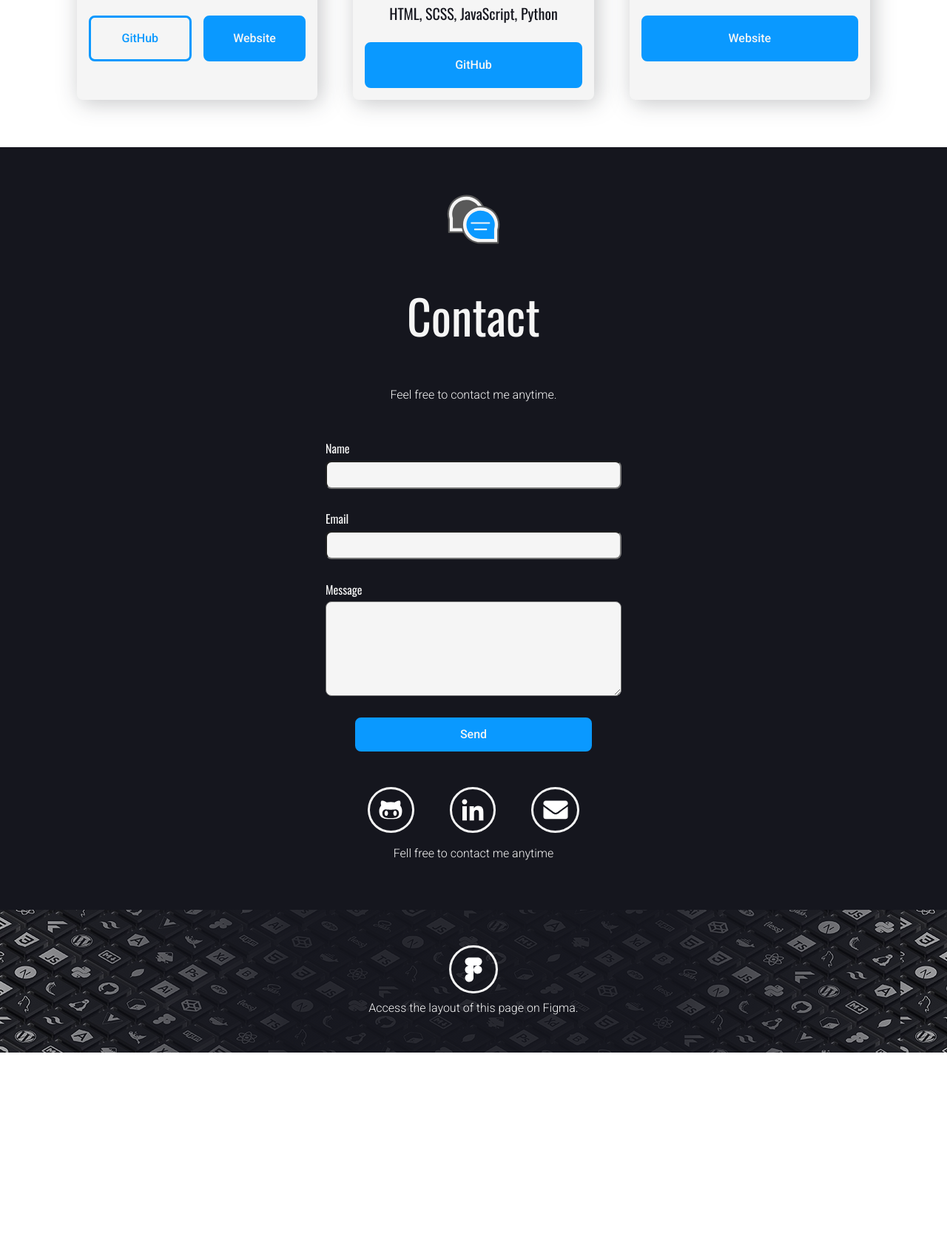
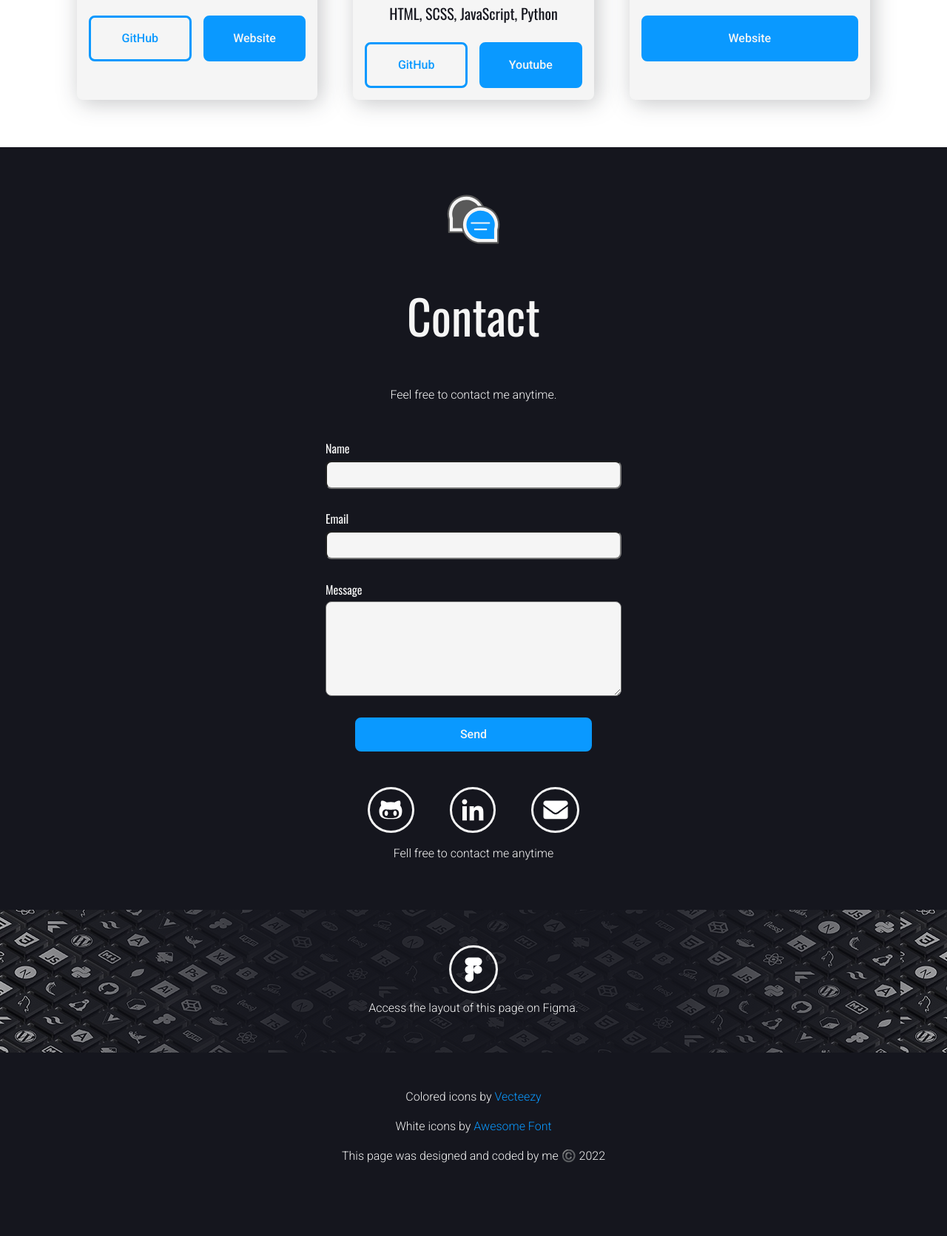
Before and after one commit to diegoflorenca/personal-website, a plain HTML site: page index.html in a window 1280 px wide. Shown: the part 2792-4463 px from the top of the page at 74% size. Before the commit the page ends 4215 px from the top, so only its background shows below. Drawn offline with nearby package versions, Linux system fonts and the light colour scheme.

Commit message:
Footer completed

```diff
--- a/css/main.scss
+++ b/css/main.scss
@@ -291,3 +291,9 @@
 		}
 	}
 }
+
+.footer {
+	padding: 3rem;
+	flex-direction: column;
+	padding-bottom: 6rem;
+}
--- a/index.html
+++ b/index.html
@@ -12,6 +12,12 @@
   <script src="./js/navigation.js" defer></script>
   <title>Diego`s portfolio</title>
 </head>
+
+<!-- **************************************************** -->
+<!-- Thank you for your interest in my code -->
+<!-- For more details check out my GitHub page -->
+<!-- https://github.com/diegoflorenca -->
+<!-- **************************************************** -->
 
 <body>
   <header class="container bg-light">
@@ -99,8 +105,10 @@
               with Kevin Powell Scrimba course.</p>
             <p class="f-accent fs-500 text-center">HTML, CSS, JavaScript</p>
             <div class="buttons grid">
-              <a href="https://github.com/diegoflorenca/space-travel-scrimba" class="btn btn-outlined">GitHub</a>
-              <a href="https://diegoflorenca.github.io/space-travel-scrimba/" class="btn btn-regular">Website</a>
+              <a href="https://github.com/diegoflorenca/space-travel-scrimba" class="btn btn-outlined"
+                target="_blank">GitHub</a>
+              <a href="https://diegoflorenca.github.io/space-travel-scrimba/" class="btn btn-regular"
+                target="_blank">Website</a>
             </div>
           </div>
         </div>
@@ -111,8 +119,11 @@
             <p class="text-center">If you have some spare gadget getting dust at home a Schools could use it to build to
               teach coding.</p>
             <p class="f-accent fs-500 text-center">HTML, SCSS, JavaScript, Python</p>
-            <div class="grid">
-              <a href="https://github.com/diegoflorenca/cs50-final-project" class="btn btn-regular">GitHub</a>
+            <div class="buttons grid">
+              <a href="https://github.com/diegoflorenca/cs50-final-project" class="btn btn-outlined"
+                target="_blank">GitHub</a>
+              <a href="https://youtu.be/tWK9erRVUM8" class="btn btn-regular" target="_blank">Youtube</a>
+
             </div>
           </div>
         </div>
@@ -124,7 +135,7 @@
             </p>
             <p class="f-accent fs-500 text-center">HTML, CSS, JavaScript, Python, Flask</p>
             <div class="grid">
-              <a href="#" class="btn btn-regular">Website</a>
+              <a href="https://gestaoavista.cps.sp.gov.br/" class="btn btn-regular" target="_blank">Website</a>
             </div>
           </div>
         </div>
@@ -167,7 +178,7 @@
 
 
   </section>
-  <section class="figma bg-dark">
+  <section class="container figma bg-dark">
     <div class="figma-link flex">
       <a class="special-link"
         href="https://www.figma.com/file/NuB87tBP0jM8qWjHHLGeIf/Personal-Website?node-id=46%3A2350" target="_blank"><img
@@ -175,6 +186,15 @@
       <p class="text-light text-center">Access the layout of this page on Figma.</p>
     </div>
   </section>
+  <section class="container bg-dark">
+    <div class="footer flex">
+      <p class="text-center text-light">Colored icons by <a href="https://www.vecteezy.com/free-vector/development"
+          target="_blank">Vecteezy</a></p>
+      <p class="text-center text-light">White icons by <a href="https://fontawesome.com/" target="_blank">Awesome
+          Font</a></p>
+      <p class="text-center text-light">This page was designed and coded by me ©️ 2022</p>
+    </div>
+  </section>
 </body>
 
 </html>
```
Also changed, not shown: css/main.css, 1 other file.
